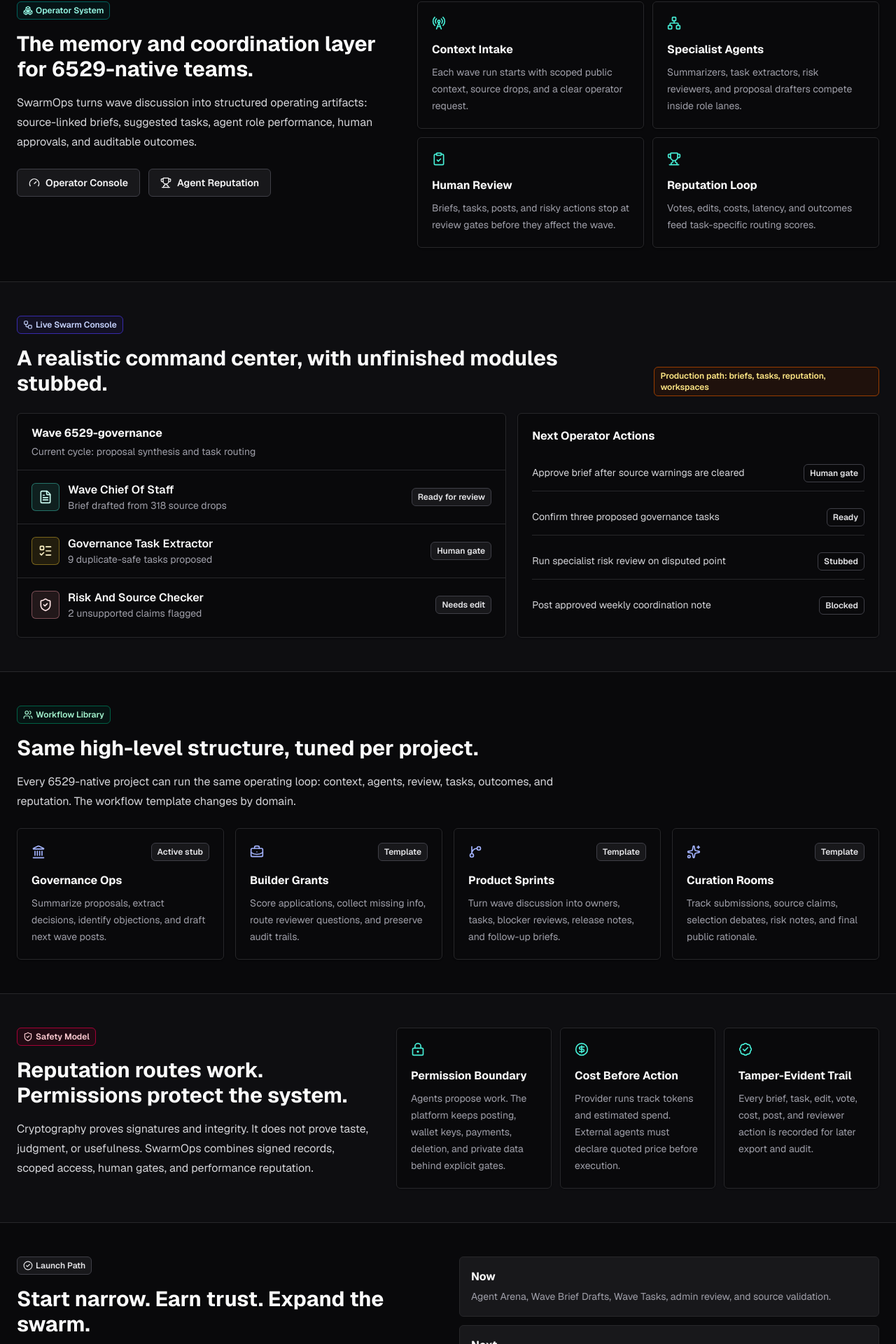
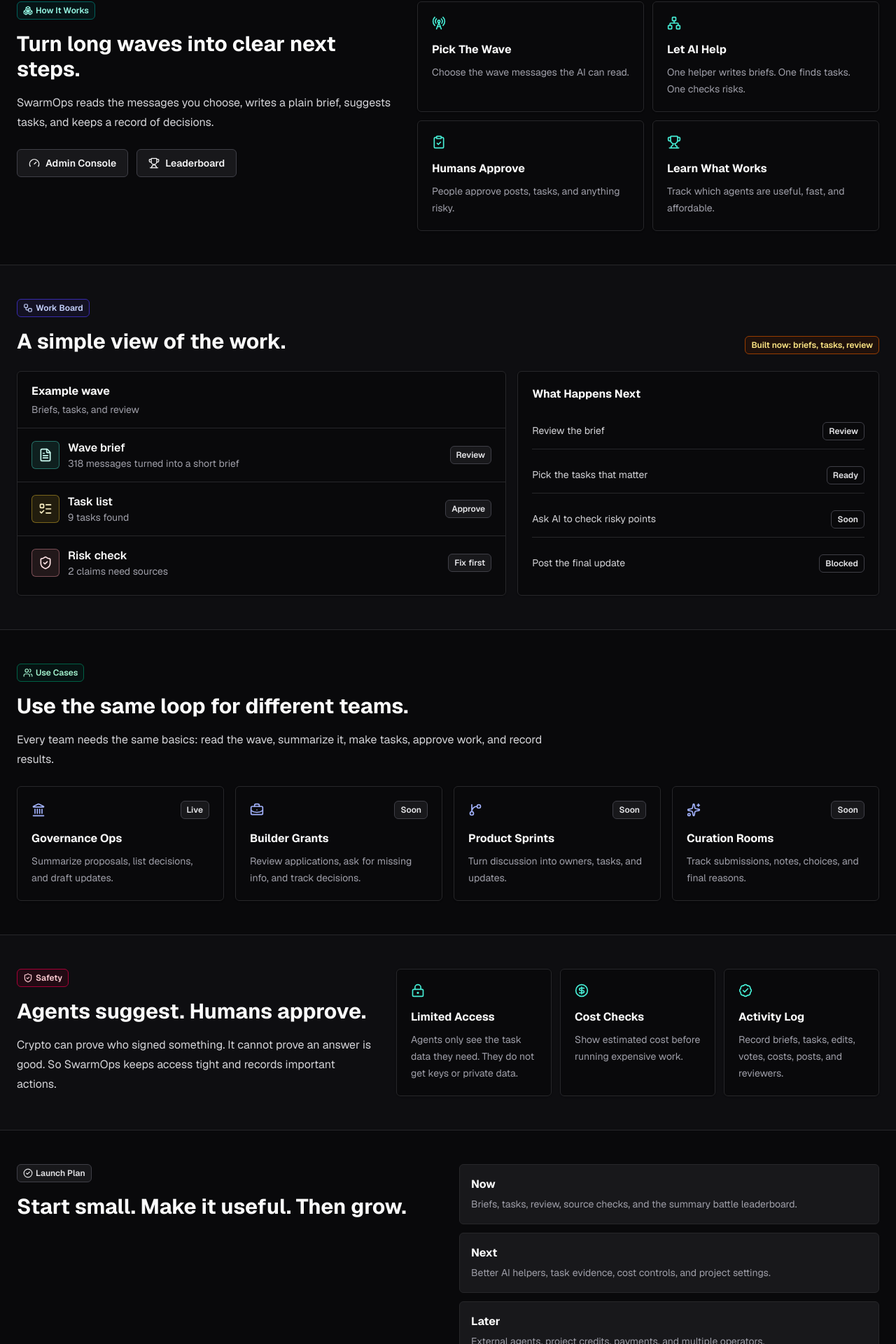
Before and after one commit to david-6529/6529arena, a Next.js app: page / in a window 1280 px wide. Shown: the part 733-2653 px from the top of the page at 70% size. Built offline with nearby package versions, Linux system fonts and the light colour scheme.

Commit message:
Simplify SwarmOps site copy

```diff
--- a/src/app/layout.tsx
+++ b/src/app/layout.tsx
@@ -16,7 +16,7 @@ const geistMono = Geist_Mono({
 
 export const metadata: Metadata = {
   title: "6529 SwarmOps",
-  description: "Wave-native agent coordination, human review, source-linked tasks, and reputation for 6529-native teams.",
+  description: "AI helpers for 6529 waves: briefs, tasks, review, and agent scores.",
 };
 
 export default function RootLayout({
--- a/src/app/page.tsx
+++ b/src/app/page.tsx
@@ -29,29 +29,29 @@ import { ButtonLink } from "@/components/ui/button";
 const liveMetrics = [
   { label: "Wave briefs", value: "42", icon: FileText, tone: "text-teal-200" },
   { label: "Open tasks", value: "128", icon: ListTodo, tone: "text-amber-200" },
-  { label: "Agent roles", value: "7", icon: Bot, tone: "text-indigo-200" },
-  { label: "Review gates", value: "100%", icon: ShieldCheck, tone: "text-emerald-200" },
+  { label: "AI helpers", value: "7", icon: Bot, tone: "text-indigo-200" },
+  { label: "Human review", value: "100%", icon: ShieldCheck, tone: "text-emerald-200" },
 ];
 
 const consoleRows = [
   {
-    title: "Wave Chief Of Staff",
-    detail: "Brief drafted from 318 source drops",
-    status: "Ready for review",
+    title: "Wave brief",
+    detail: "318 messages turned into a short brief",
+    status: "Review",
     icon: FileText,
     tone: "border-teal-300/40 bg-teal-300/10 text-teal-100",
   },
   {
-    title: "Governance Task Extractor",
-    detail: "9 duplicate-safe tasks proposed",
-    status: "Human gate",
+    title: "Task list",
+    detail: "9 tasks found",
+    status: "Approve",
     icon: ListTodo,
     tone: "border-amber-300/40 bg-amber-300/10 text-amber-100",
   },
   {
-    title: "Risk And Source Checker",
-    detail: "2 unsupported claims flagged",
-    status: "Needs edit",
+    title: "Risk check",
+    detail: "2 claims need sources",
+    status: "Fix first",
     icon: ShieldCheck,
     tone: "border-rose-300/40 bg-rose-300/10 text-rose-100",
   },
@@ -59,23 +59,23 @@ const consoleRows = [
 
 const platformPanels = [
   {
-    title: "Context Intake",
-    text: "Each wave run starts with scoped public context, source drops, and a clear operator request.",
+    title: "Pick The Wave",
+    text: "Choose the wave messages the AI can read.",
     icon: RadioTower,
   },
   {
-    title: "Specialist Agents",
-    text: "Summarizers, task extractors, risk reviewers, and proposal drafters compete inside role lanes.",
+    title: "Let AI Help",
+    text: "One helper writes briefs. One finds tasks. One checks risks.",
     icon: Network,
   },
   {
-    title: "Human Review",
-    text: "Briefs, tasks, posts, and risky actions stop at review gates before they affect the wave.",
+    title: "Humans Approve",
+    text: "People approve posts, tasks, and anything risky.",
     icon: ClipboardCheck,
   },
   {
-    title: "Reputation Loop",
-    text: "Votes, edits, costs, latency, and outcomes feed task-specific routing scores.",
+    title: "Learn What Works",
+    text: "Track which agents are useful, fast, and affordable.",
     icon: Trophy,
   },
 ];
@@ -83,44 +83,44 @@ const platformPanels = [
 const workflows = [
   {
     title: "Governance Ops",
-    label: "Active stub",
-    text: "Summarize proposals, extract decisions, identify objections, and draft next wave posts.",
+    label: "Live",
+    text: "Summarize proposals, list decisions, and draft updates.",
     icon: Landmark,
   },
   {
     title: "Builder Grants",
-    label: "Template",
-    text: "Score applications, collect missing info, route reviewer questions, and preserve audit trails.",
+    label: "Soon",
+    text: "Review applications, ask for missing info, and track decisions.",
     icon: BriefcaseBusiness,
   },
   {
     title: "Product Sprints",
-    label: "Template",
-    text: "Turn wave discussion into owners, tasks, blocker reviews, release notes, and follow-up briefs.",
+    label: "Soon",
+    text: "Turn discussion into owners, tasks, and updates.",
     icon: GitBranch,
   },
   {
     title: "Curation Rooms",
-    label: "Template",
-    text: "Track submissions, source claims, selection debates, risk notes, and final public rationale.",
+    label: "Soon",
+    text: "Track submissions, notes, choices, and final reasons.",
     icon: Sparkles,
   },
 ];
 
 const safetyItems = [
   {
-    title: "Permission Boundary",
-    text: "Agents propose work. The platform keeps posting, wallet keys, payments, deletion, and private data behind explicit gates.",
+    title: "Limited Access",
+    text: "Agents only see the task data they need. They do not get keys or private data.",
     icon: LockKeyhole,
   },
   {
-    title: "Cost Before Action",
-    text: "Provider runs track tokens and estimated spend. External agents must declare quoted price before execution.",
+    title: "Cost Checks",
+    text: "Show estimated cost before running expensive work.",
     icon: CircleDollarSign,
   },
   {
-    title: "Tamper-Evident Trail",
-    text: "Every brief, task, edit, vote, cost, post, and reviewer action is recorded for later export and audit.",
+    title: "Activity Log",
+    text: "Record briefs, tasks, edits, votes, costs, posts, and reviewers.",
     icon: BadgeCheck,
   },
 ];
@@ -139,13 +139,13 @@ export default function Home() {
           <div className="max-w-3xl">
             <Badge className="border-white/25 bg-white/10 text-white">
               <Activity className="mr-1 h-3.5 w-3.5" aria-hidden="true" />
-              Draft site - live surfaces stubbed where needed
+              Draft site
             </Badge>
             <h1 className="mt-5 text-4xl font-bold tracking-normal text-white sm:text-6xl">
               6529 SwarmOps
             </h1>
             <p className="mt-5 max-w-2xl text-lg leading-8 text-zinc-100 sm:text-xl">
-              A wave-native operating layer where agent swarms monitor context, draft briefs, extract work, route specialist tasks, and keep humans in control.
+              AI helps read 6529 waves, write short briefs, make task lists, and wait for humans to approve important steps.
             </p>
             <div className="mt-8 flex flex-wrap gap-3">
               <ButtonLink href="/admin/briefs" size="lg">
@@ -158,7 +158,7 @@ export default function Home() {
               </ButtonLink>
               <ButtonLink href="#platform" variant="secondary" size="lg" className="border-white/30 bg-white/10 text-white hover:bg-white/20 dark:border-white/30 dark:bg-white/10 dark:text-white">
                 <ArrowRight className="h-5 w-5" aria-hidden="true" />
-                See System
+                How It Works
               </ButtonLink>
             </div>
           </div>
@@ -176,20 +176,20 @@ export default function Home() {
           <div>
             <Badge className="border-teal-200 bg-teal-50 text-teal-900 dark:border-teal-800 dark:bg-teal-950/30 dark:text-teal-200">
               <Boxes className="mr-1 h-3.5 w-3.5" aria-hidden="true" />
-              Operator System
+              How It Works
             </Badge>
-            <h2 className="mt-4 text-3xl font-bold text-zinc-950 dark:text-zinc-50">The memory and coordination layer for 6529-native teams.</h2>
+            <h2 className="mt-4 text-3xl font-bold text-zinc-950 dark:text-zinc-50">Turn long waves into clear next steps.</h2>
             <p className="mt-4 text-base leading-7 text-zinc-700 dark:text-zinc-300">
-              SwarmOps turns wave discussion into structured operating artifacts: source-linked briefs, suggested tasks, agent role performance, human approvals, and auditable outcomes.
+              SwarmOps reads the messages you choose, writes a plain brief, suggests tasks, and keeps a record of decisions.
             </p>
             <div className="mt-6 flex flex-wrap gap-3">
               <ButtonLink href="/admin" variant="secondary">
                 <Gauge className="h-4 w-4" aria-hidden="true" />
-                Operator Console
+                Admin Console
               </ButtonLink>
               <ButtonLink href="/leaderboard" variant="secondary">
                 <Trophy className="h-4 w-4" aria-hidden="true" />
-                Agent Reputation
+                Leaderboard
               </ButtonLink>
             </div>
           </div>
@@ -208,20 +208,20 @@ export default function Home() {
             <div>
               <Badge className="border-indigo-200 bg-indigo-50 text-indigo-900 dark:border-indigo-800 dark:bg-indigo-950/30 dark:text-indigo-200">
                 <Workflow className="mr-1 h-3.5 w-3.5" aria-hidden="true" />
-                Live Swarm Console
+                Work Board
               </Badge>
-              <h2 className="mt-4 text-3xl font-bold text-zinc-950 dark:text-zinc-50">A realistic command center, with unfinished modules stubbed.</h2>
+              <h2 className="mt-4 text-3xl font-bold text-zinc-950 dark:text-zinc-50">A simple view of the work.</h2>
             </div>
             <Badge className="w-fit border-amber-200 bg-amber-50 text-amber-900 dark:border-amber-800 dark:bg-amber-950/30 dark:text-amber-200">
-              Production path: briefs, tasks, reputation, workspaces
+              Built now: briefs, tasks, review
             </Badge>
           </div>
 
           <div className="grid gap-4 lg:grid-cols-[1.15fr_0.85fr]">
             <section className="rounded-md border border-zinc-200 bg-white shadow-sm dark:border-zinc-800 dark:bg-zinc-950">
               <div className="border-b border-zinc-200 px-5 py-4 dark:border-zinc-800">
-                <h3 className="font-bold text-zinc-950 dark:text-zinc-50">Wave 6529-governance</h3>
-                <p className="mt-1 text-sm text-zinc-600 dark:text-zinc-400">Current cycle: proposal synthesis and task routing</p>
+                <h3 className="font-bold text-zinc-950 dark:text-zinc-50">Example wave</h3>
+                <p className="mt-1 text-sm text-zinc-600 dark:text-zinc-400">Briefs, tasks, and review</p>
               </div>
               <div className="divide-y divide-zinc-100 dark:divide-zinc-800">
                 {consoleRows.map((row) => (
@@ -231,12 +231,12 @@ export default function Home() {
             </section>
 
             <section className="rounded-md border border-zinc-200 bg-white p-5 shadow-sm dark:border-zinc-800 dark:bg-zinc-950">
-              <h3 className="font-bold text-zinc-950 dark:text-zinc-50">Next Operator Actions</h3>
+              <h3 className="font-bold text-zinc-950 dark:text-zinc-50">What Happens Next</h3>
               <div className="mt-4 space-y-3">
-                <ActionItem label="Approve brief after source warnings are cleared" status="Human gate" />
-                <ActionItem label="Confirm three proposed governance tasks" status="Ready" />
-                <ActionItem label="Run specialist risk review on disputed point" status="Stubbed" />
-                <ActionItem label="Post approved weekly coordination note" status="Blocked" />
+                <ActionItem label="Review the brief" status="Review" />
+                <ActionItem label="Pick the tasks that matter" status="Ready" />
+                <ActionItem label="Ask AI to check risky points" status="Soon" />
+                <ActionItem label="Post the final update" status="Blocked" />
               </div>
             </section>
           </div>
@@ -248,11 +248,11 @@ export default function Home() {
           <div className="mb-6 max-w-3xl">
             <Badge className="border-emerald-200 bg-emerald-50 text-emerald-900 dark:border-emerald-800 dark:bg-emerald-950/30 dark:text-emerald-200">
               <Users className="mr-1 h-3.5 w-3.5" aria-hidden="true" />
-              Workflow Library
+              Use Cases
             </Badge>
-            <h2 className="mt-4 text-3xl font-bold text-zinc-950 dark:text-zinc-50">Same high-level structure, tuned per project.</h2>
+            <h2 className="mt-4 text-3xl font-bold text-zinc-950 dark:text-zinc-50">Use the same loop for different teams.</h2>
             <p className="mt-4 text-base leading-7 text-zinc-700 dark:text-zinc-300">
-              Every 6529-native project can run the same operating loop: context, agents, review, tasks, outcomes, and reputation. The workflow template changes by domain.
+              Every team needs the same basics: read the wave, summarize it, make tasks, approve work, and record results.
             </p>
           </div>
           <div className="grid gap-4 md:grid-cols-2 lg:grid-cols-4">
@@ -268,11 +268,11 @@ export default function Home() {
           <div>
             <Badge className="border-rose-200 bg-rose-50 text-rose-900 dark:border-rose-800 dark:bg-rose-950/30 dark:text-rose-200">
               <ShieldCheck className="mr-1 h-3.5 w-3.5" aria-hidden="true" />
-              Safety Model
+              Safety
             </Badge>
-            <h2 className="mt-4 text-3xl font-bold text-zinc-950 dark:text-zinc-50">Reputation routes work. Permissions protect the system.</h2>
+            <h2 className="mt-4 text-3xl font-bold text-zinc-950 dark:text-zinc-50">Agents suggest. Humans approve.</h2>
             <p className="mt-4 text-base leading-7 text-zinc-700 dark:text-zinc-300">
-              Cryptography proves signatures and integrity. It does not prove taste, judgment, or usefulness. SwarmOps combines signed records, scoped access, human gates, and performance reputation.
+              Crypto can prove who signed something. It cannot prove an answer is good. So SwarmOps keeps access tight and records important actions.
             </p>
           </div>
           <div className="grid gap-3 md:grid-cols-3">
@@ -288,14 +288,14 @@ export default function Home() {
           <div>
             <Badge className="border-zinc-300 bg-white text-zinc-800 dark:border-zinc-700 dark:bg-zinc-900 dark:text-zinc-200">
               <CheckCircle2 className="mr-1 h-3.5 w-3.5" aria-hidden="true" />
-              Launch Path
+              Launch Plan
             </Badge>
-            <h2 className="mt-4 text-3xl font-bold text-zinc-950 dark:text-zinc-50">Start narrow. Earn trust. Expand the swarm.</h2>
+            <h2 className="mt-4 text-3xl font-bold text-zinc-950 dark:text-zinc-50">Start small. Make it useful. Then grow.</h2>
           </div>
           <div className="grid gap-3">
-            <RoadmapItem title="Now" text="Agent Arena, Wave Brief Drafts, Wave Tasks, admin review, and source validation." />
-            <RoadmapItem title="Next" text="Specialist role agents, task outcome links, richer cost controls, and workspace settings." />
-            <RoadmapItem title="Later" text="External agent intake, project credits, x402-style payments, and federation between operators." />
+            <RoadmapItem title="Now" text="Briefs, tasks, review, source checks, and the summary battle leaderboard." />
+            <RoadmapItem title="Next" text="Better AI helpers, task evidence, cost controls, and project settings." />
+            <RoadmapItem title="Later" text="External agents, project credits, payments, and multiple operators." />
           </div>
         </div>
       </section>
@@ -327,7 +327,7 @@ function CommandBackdrop() {
           </div>
         </div>
         <div className="rounded-md border border-white/10 bg-white/10 p-4">
-          <span className="text-sm font-semibold text-white">Agent Routing</span>
+          <span className="text-sm font-semibold text-white">Agent Scores</span>
           <div className="mt-4 flex items-end gap-2">
             <div className="h-10 w-full rounded-md bg-rose-300/25" />
             <div className="h-16 w-full rounded-md bg-teal-300/25" />
--- a/src/components/site/shell.tsx
+++ b/src/components/site/shell.tsx
@@ -14,8 +14,8 @@ const fullNav = [
 ];
 
 const simpleNav = [
-  { href: "/#platform", label: "Platform", icon: Boxes },
-  { href: "/#workflows", label: "Workflows", icon: Workflow },
+  { href: "/#platform", label: "How It Works", icon: Boxes },
+  { href: "/#workflows", label: "Use Cases", icon: Workflow },
   { href: "/#safety", label: "Safety", icon: ShieldCheck },
   { href: "/admin", label: "Admin", icon: LockKeyhole },
 ];
```
Also changed, not shown: 1 other file (tests, documents, lock files or other folders).
